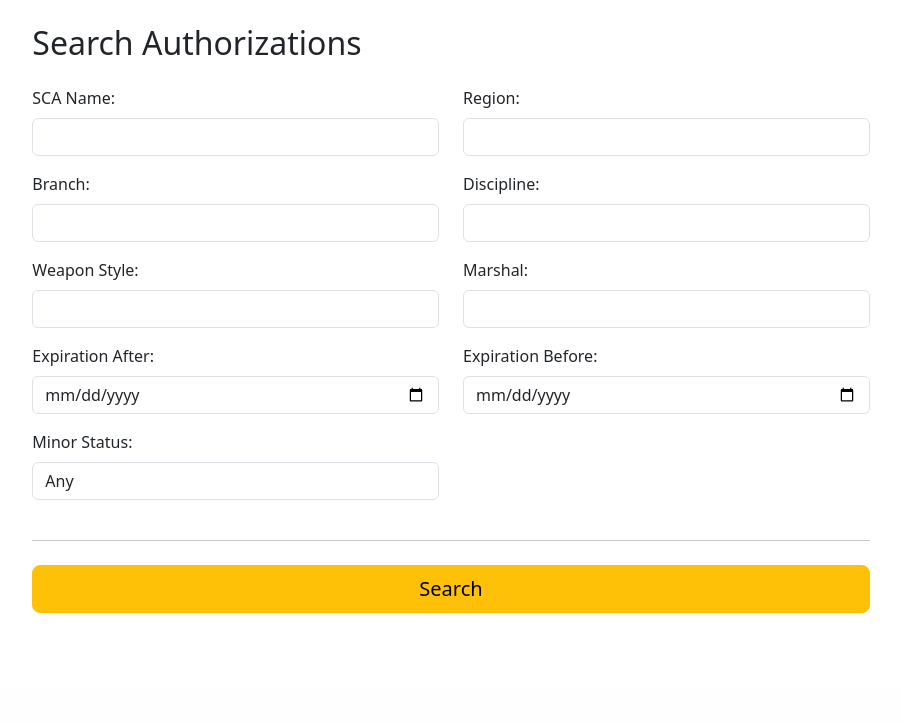
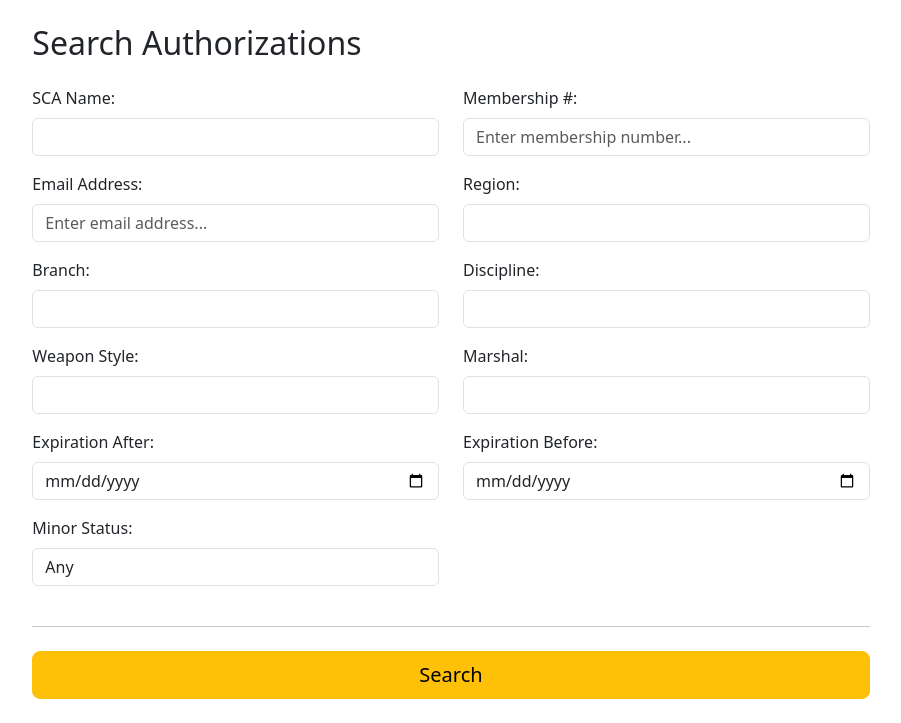
Before and after one commit to Feradach/an_tir_authorization, a Django app: page /authorizations/search?goal=search in a window 1280 px wide. Shown: the part 110-833 px from the top of the page, without its empty margins (189-1090 px from the left). Before the commit the page ends 723 px from the top, so only its background shows below. Run offline with Django 5.2, Linux system fonts and the light colour scheme; data comes from the database, SQL or seed files in the repository; some libraries are stand-ins or nearby versions.

```diff
--- a/authorizations/templates/authorizations/search_form.html
+++ b/authorizations/templates/authorizations/search_form.html
@@ -21,6 +21,15 @@
                             <option value="{{ option }}" {% if request.GET.sca_name == option %}selected{% endif %}>{{ option }}</option>
                         {% endfor %}
                     </select>
+                </div>
+                <div class="col-md-6 mb-3">
+                    <label for="membership" class="form-label">Membership #:</label>
+                    <input type="text" class="form-control" id="membership" name="membership" value="{{ request.GET.membership|default:'' }}" placeholder="Enter membership number...">
+                </div>
+
+                <div class="col-md-6 mb-3">
+                    <label for="email" class="form-label">Email Address:</label>
+                    <input type="email" class="form-control" id="email" name="email" value="{{ request.GET.email|default:'' }}" placeholder="Enter email address...">
                 </div>
 
                 <div class="col-md-6 mb-3">
--- a/authorizations/views.py
+++ b/authorizations/views.py
@@ -389,6 +389,12 @@ def search(request):
     if end_date: dynamic_filter &= Q(expiration__lte=end_date)
     is_minor = request.GET.get('is_minor')
     if is_minor: dynamic_filter &= Q(person__is_minor=(is_minor == 'True'))
+    if membership_num := request.GET.get('membership'):
+        # The path is Authorization -> person -> user -> membership
+        dynamic_filter &= Q(person__user__membership=membership_num)
+    if email_addr := request.GET.get('email'):
+        # Using 'iexact' makes the email search case-insensitive
+        dynamic_filter &= Q(person__user__email__iexact=email_addr)
 
 
     # === STEP 4: LOGIC FOR DIFFERENT VIEW MODES ===
@@ -862,15 +868,18 @@ def add_fighter(request):
             messages.success(request,
                              'User and person created successfully! Login credentials have been sent to the user.')
 
-            person_form = CreatePersonForm()
-            auth_form = CreateAuthorizationForm()
-            return render(request, 'authorizations/new_fighter.html',
-                          {'person_form': person_form})
+            return redirect('fighter', person_id=user.id)
 
         else:
-            messages.error(request, 'Please fix the errors below.')
+            for field, errors in person_form.errors.items():
+                for error in errors:
+                    if field == '__all__':
+                        messages.error(request, error)
+                    else:
+                        field_label = person_form.fields[field].label if field in person_form.fields else field
+                        messages.error(request, f"{field_label}: {error}")
             return render(request, 'authorizations/new_fighter.html', {
-                'person_form': person_form,
+                'person_form': person_form
             })
     else:
         person_form = CreatePersonForm()
```
